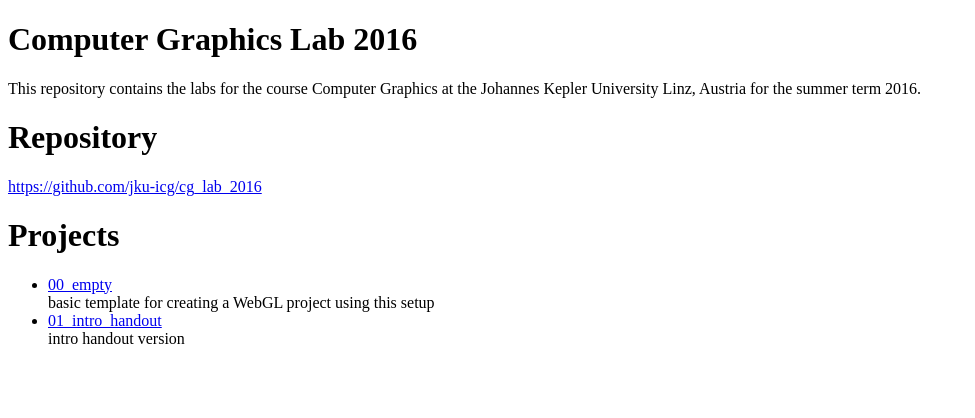
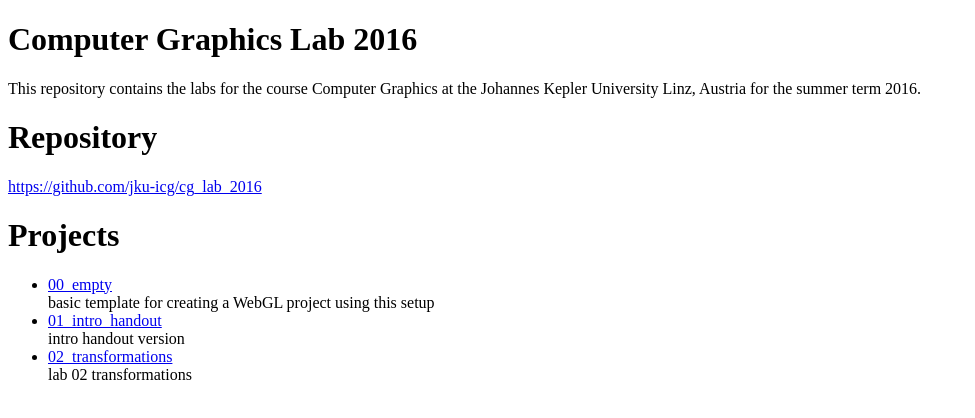
Before and after one commit to pybnen/cg_lab_2016, a plain HTML site: page index.html in a window 1280 px wide. Shown: the whole page, without its empty margins (0-975 px from the left). Drawn offline with Linux system fonts and the light colour scheme.

Commit message:
adding lab 02 to index.html in root

```diff
--- a/index.html
+++ b/index.html
@@ -20,11 +20,14 @@
 
     <ul>
       <li><a href="./00_empty/">00_empty</a><br>
-      basic template for creating a WebGL project using this setup
-    </li>
+        basic template for creating a WebGL project using this setup
+      </li>
       <li><a href="./01_intro_handout/">01_intro_handout</a><br>
-      intro handout version
-    </li>
-  </ul>
+        intro handout version
+      </li>
+      <li><a href="./02_transformations/">02_transformations</a><br>
+        lab 02 transformations
+      </li>
+    </ul>
 </body>
 </html>
```
